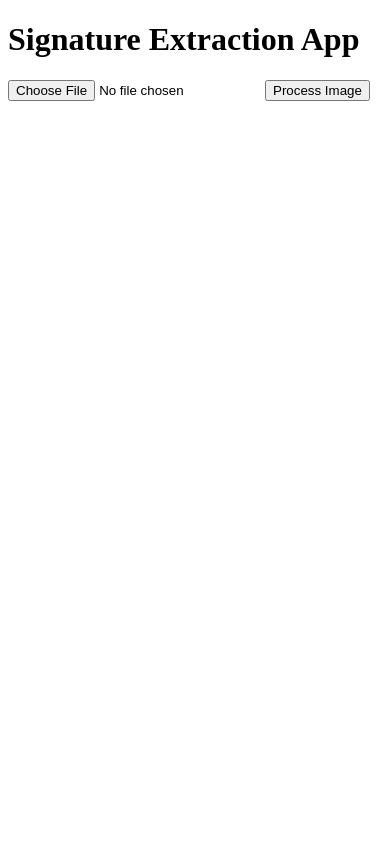
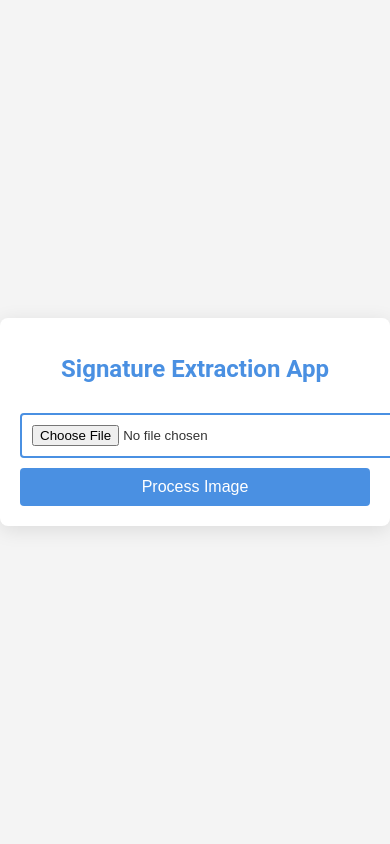
Before and after one commit to Thales-OM/clear_signature, a Flask app: page / in a window 390 px wide. Run offline with Flask 3, Linux system fonts and the light colour scheme.

Commit message:
add styles

```diff
--- /dev/null
+++ b/static/styles.css
@@ -0,0 +1,56 @@
+/* static/styles.css */
+body {
+    font-family: 'Roboto', sans-serif;
+    background-color: #f4f4f4;
+    margin: 0;
+    padding: 0;
+    display: flex;
+    justify-content: center;
+    align-items: center;
+    height: 100vh;
+    color: #333;
+}
+.container {
+    background: white;
+    border-radius: 8px;
+    box-shadow: 0 4px 20px rgba(0, 0, 0, 0.1);
+    padding: 20px;
+    text-align: center;
+    width: 300px;
+}
+h1 {
+    font-size: 24px;
+    margin-bottom: 20px;
+    color: #4A90E2;
+}
+input[type="file"] {
+    margin: 10px 0;
+    padding: 10px;
+    border: 2px solid #4A90E2;
+    border-radius: 4px;
+    width: 100%;
+    cursor: pointer;
+    transition: border-color 0.3s;
+}
+input[type="file"]:hover {
+    border-color: #357ABD;
+}
+input[type="submit"] {
+    background-color: #4A90E2;
+    color: white;
+    border: none;
+    border-radius: 4px;
+    padding: 10px;
+    cursor: pointer;
+    width: 100%;
+    font-size: 16px;
+    transition: background-color 0.3s;
+}
+input[type="submit"]:hover {
+    background-color: #357ABD;
+}
+@media (max-width: 400px) {
+    .container {
+        width: 90%;
+    }
+}
--- a/templates/index.html
+++ b/templates/index.html
@@ -1,13 +1,19 @@
+<!-- templates/index.html -->
 <!DOCTYPE html>
-<html>
+<html lang="en">
 <head>
+    <meta charset="UTF-8">
+    <meta name="viewport" content="width=device-width, initial-scale=1.0">
     <title>Signature Extraction</title>
+    <link rel="stylesheet" href="{{ url_for('static', filename='styles.css') }}">
 </head>
 <body>
-    <h1>Signature Extraction App</h1>
-    <form action="/process" method="post" enctype="multipart/form-data">
-        <input type="file" name="image" required>
-        <input type="submit" value="Process Image">
-    </form>
+    <div class="container">
+        <h1>Signature Extraction App</h1>
+        <form action="/process" method="post" enctype="multipart/form-data">
+            <input type="file" name="image" accept="image/*" required>
+            <input type="submit" value="Process Image">
+        </form>
+    </div>
 </body>
 </html>
```
Also changed, not shown: 1 other file.
